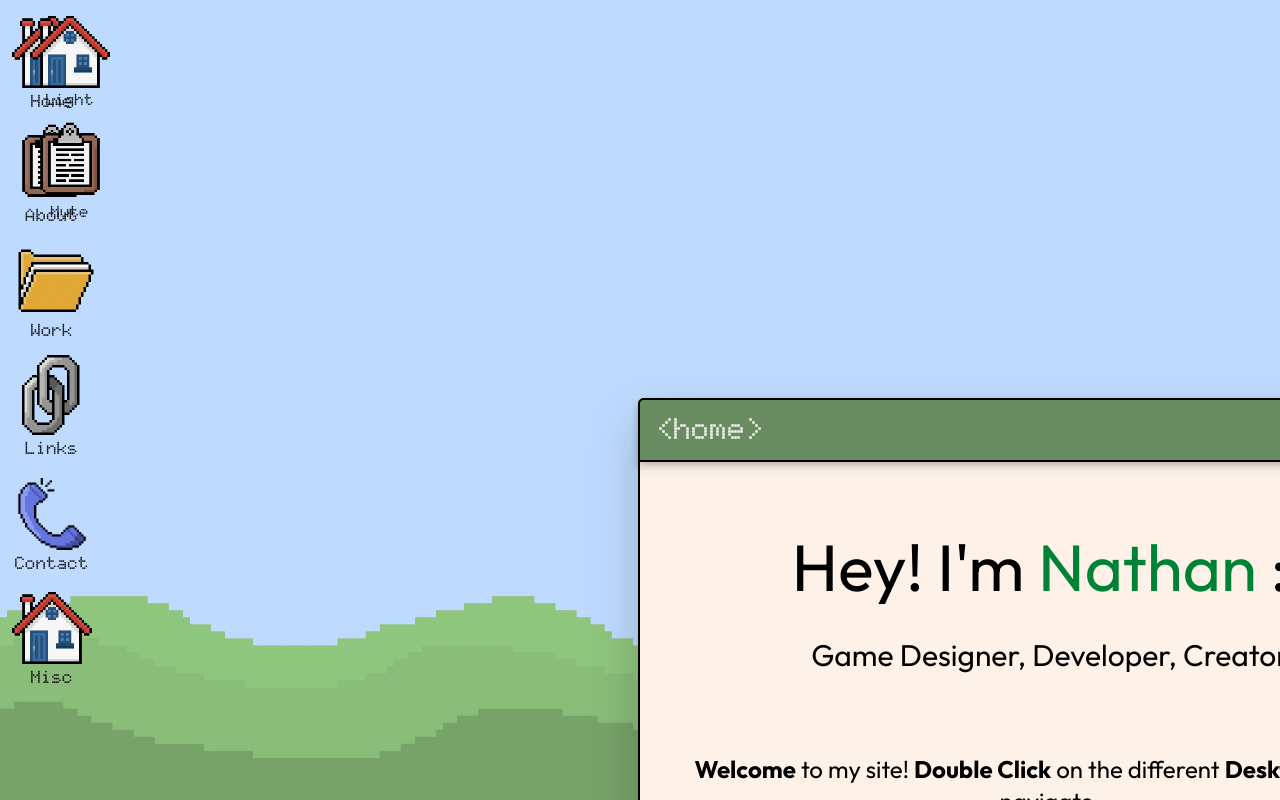
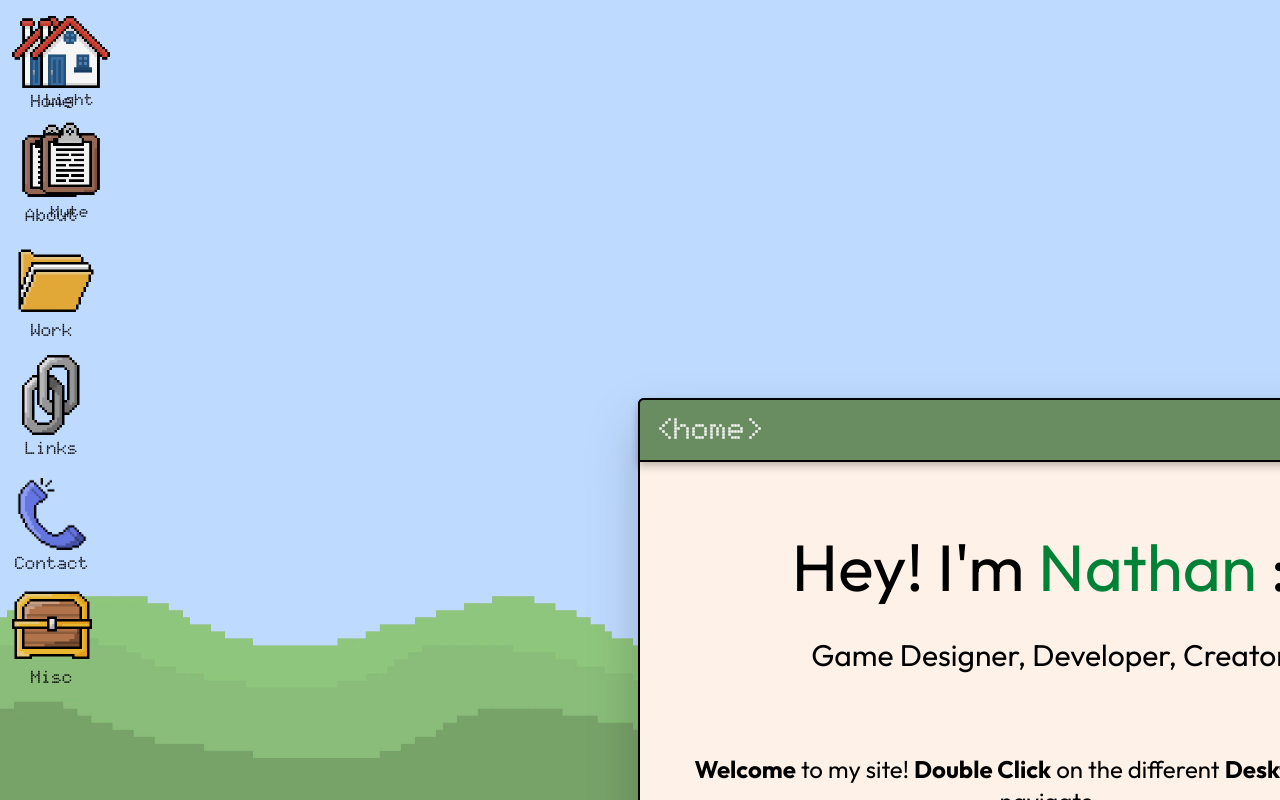
Before and after one commit to PhilosofoxDev/NathanLomnickyPortfolio, a React (Vite) app: page / in a window 1280 px wide. Built offline with nearby package versions, Linux system fonts and the light colour scheme.

Commit message:
Progress 8/27

```diff
--- a/src/Components/desktopShortcuts.jsx
+++ b/src/Components/desktopShortcuts.jsx
@@ -11,6 +11,7 @@ import clipboardIcon from "../assets/images/Clipboard.webp";
 import folderIcon from "../assets/images/WorkFolder.webp";
 import linksIcon from "../assets/images/LinksIcon.png";
 import phoneIcon from "../assets/images/ContactIcon.png";
+import miscIcon from "../assets/images/MiscIcon.png";
 import App from "../App";
 import React, { useRef } from "react";
 import ReactDOM from "react-dom";
@@ -336,11 +337,7 @@ export default function Shortcuts() {
               }}
               className="cursor-pointer hover:bg-blue-300/60"
             >
-              <img
-                className="max-w-20"
-                src={houseIcon}
-                alt="RecycleBinIcon"
-              ></img>
+              <img className="max-w-20" src={miscIcon} alt="ChestIcon"></img>
               <h1>Misc</h1>
             </button>
           </div>
```
Also changed, not shown: src/assets/images/ContactIcon.png, src/assets/images/MiscIcon.png (added).
